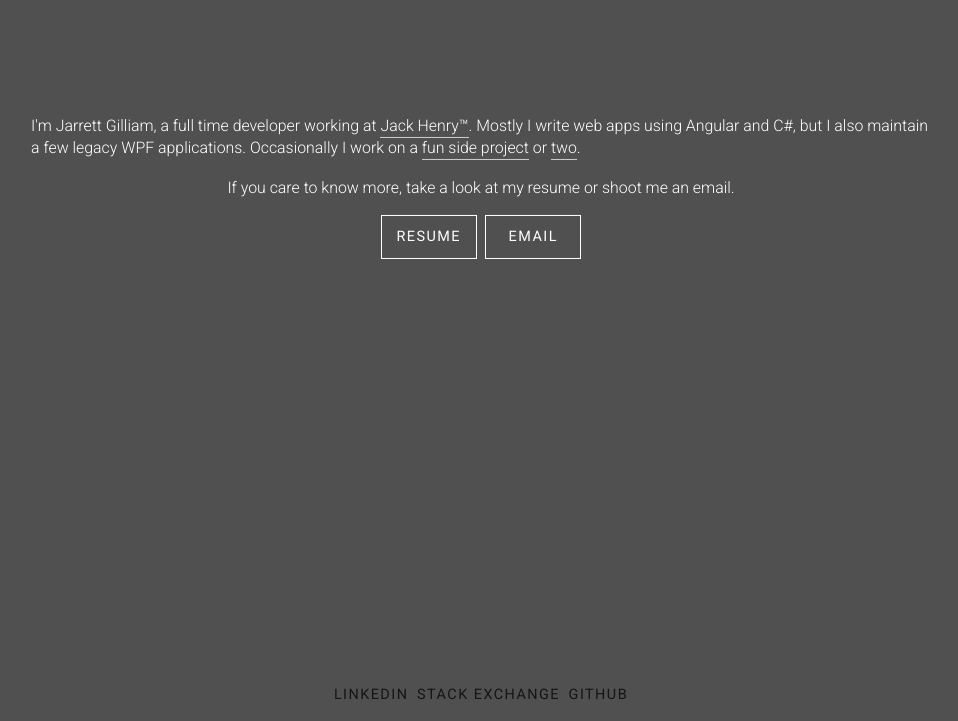
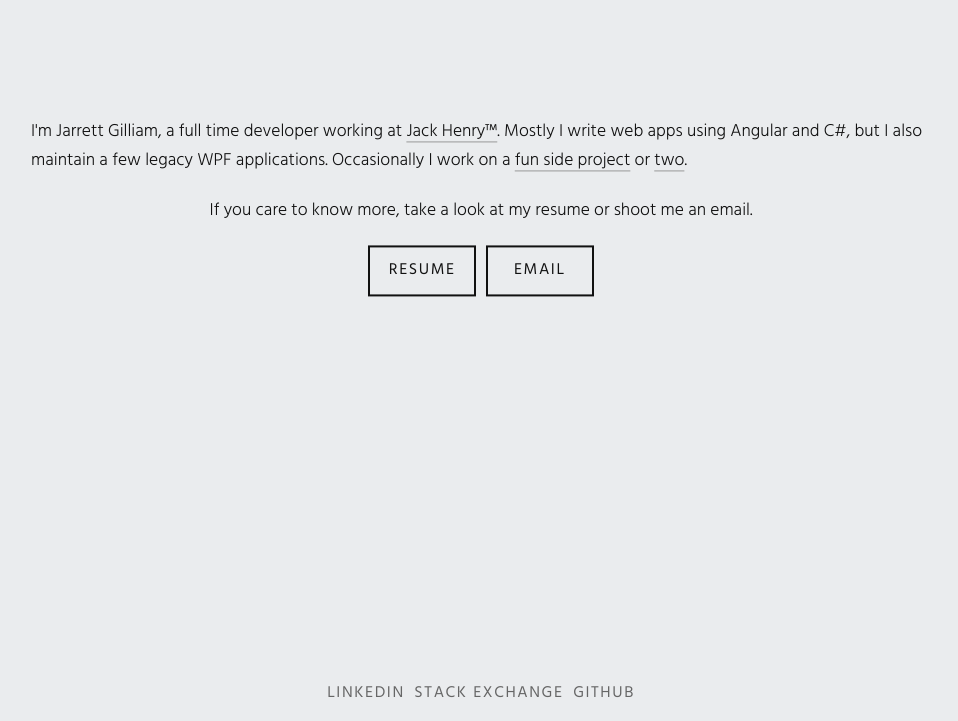
Before and after one commit to jarrettgilliam/website, a plain HTML site: page src/Website/wwwroot/index.html in a window 1280 px wide. Shown: the part 79-800 px from the top of the page, without its empty margins (159-1117 px from the left). Drawn offline with Linux system fonts and the light colour scheme.

Commit message:
Improve style; change font; add light mode

```diff
--- a/src/Website/wwwroot/index.html
+++ b/src/Website/wwwroot/index.html
@@ -3,13 +3,15 @@
 <head>
     <meta charset="utf-8" />
     <meta name="viewport" content="width=device-width, initial-scale=1" />
-    <link href="https://fonts.googleapis.com/css?family=Roboto:300,400,500" rel="stylesheet">
+    <link rel="preconnect" href="https://fonts.googleapis.com">
+    <link rel="preconnect" href="https://fonts.gstatic.com" crossorigin>
+    <link href="https://fonts.googleapis.com/css2?family=Hind:wght@300;400;500;600;700&display=swap" rel="stylesheet">
     <link rel="stylesheet" type="text/css" href="style.css?v=1" />
     <link rel="shortcut icon" href="favicon_192px.png">
     <title>Jarrett Gilliam</title>
 </head>
 <body>
-    <h1 class="header">Yo!</h1>
+    <h1 class="header">Hello</h1>
     <div class="flex-body">
         <p class="body-line">
             I'm Jarrett Gilliam, a full time developer working at <a class="text-link" href="https://www.jackhenry.com">Jack Henry™</a>.
--- a/src/Website/wwwroot/style.css
+++ b/src/Website/wwwroot/style.css
@@ -1,33 +1,45 @@
+:root {
+    --transition-time: 0.3s;
+    --color-background: #505050;
+    --color-background-light: #999999;
+    --color-font: #EAECEE;
+    --color-font-light: white;
+    --color-font-inverted: #151515;
+}
+
+@media (prefers-color-scheme: light) {
+    :root {
+        --color-background: #EAECEE;
+        --color-background-light: #999999;
+        --color-font: #111111;
+        --color-font-light: #222222;
+        --color-font-inverted: #666666;
+    }
+}
+
 html {
-    background-color: #505050;
+    background-color: var(--color-background);
     margin: auto;
-    font-family: 'Roboto', sans-serif;
+    font-family: "Hind", sans-serif;
 }
 
 body {
-    vertical-align: middle;
     min-width: 100%;
 }
 
 html, body {
     font-size: 16px;
     height: 100%;
-    margin: 0px;
-    padding: 0px;
-    border: 0px;
+    margin: 0;
+    padding: 0;
+    border: 0;
     position: fixed;
-    left: 0px;
-    right: 0px;
-}
-
-@media only screen and (max-device-width: 1080px) {
-    html, body {
-        font-size: 0.95em;
-    }
+    left: 0;
+    right: 0;
 }
 
 h1, p {
-    color: white;
+    color: var(--color-font);
 }
 
 .header {
@@ -83,53 +95,44 @@ a.button {
     width: 6.5em;
     height: 2.9em;
     line-height: 2.9em;
-    border: 0.125em solid white;
-    transition: color .2s;
+    border: 0.125em solid var(--color-font);
+    transition: all var(--transition-time);
     text-transform: uppercase;
     letter-spacing: 0.1em;
     text-decoration: none;
     outline: none;
-    color: white;
+    color: var(--color-font);
 }
 
 a.button:hover, a.button:focus {
-    color: #505050;
-    background-color: white;
+    color: var(--color-background);
+    background-color: var(--color-font);
 }
 
 a.button:active {
-    color: #808080;
-    background-color: #F0F0F0;
-    border: 0.125em solid #F0F0F0;
+    color: var(--color-background-light);
+    background-color: var(--color-font-light);
+    border: 0.125em solid var(--color-font-light);
 }
 
 a.text-link {
-    color: white;
+    color: var(--color-font);
     font-weight: 300;
     line-height: 1.4em;
-    text-decoration: none;
-    border-bottom: 0.0625em solid #cccccc;
-    padding-bottom: 2px;
+    text-underline-offset: 0.3em;
+    text-decoration-color: var(--color-background-light);
 }
 
 a.text-link:link {
-    text-decoration: none;
-    transition: border-bottom 0.7s;
-}
-
-a.text-link:visted {
-    text-decoration: none;
+    transition: all var(--transition-time);
 }
 
 a.text-link:hover {
-    border-bottom: 0.0625em solid white;
-    color: white;
+    text-decoration-color: var(--color-font);
 }
 
 a.text-link:active {
-    color: white;
-    border-bottom: 0.0625em solid white;
-    text-decoration: none;
+    text-decoration-color: var(--color-font);
 }
 
 .social-flex {
@@ -137,8 +140,8 @@ a.text-link:active {
     display: flex;
     flex-direction: row;
     justify-content: center;
-    left: 0px;
-    right: 0px;
+    left: 0;
+    right: 0;
     clear: both;
     position: relative;
     z-index: 10;
@@ -153,14 +156,14 @@ a.social-button {
     letter-spacing: 0.1em;
     text-decoration: none;
     outline: none;
-    color: #151515;
-    transition: color .2s;
+    color: var(--color-font-inverted);
+    transition: all var(--transition-time);
     margin-left: 0.3em;
     margin-right: 0.3em;
 }
 
 a.social-button:hover, a.social-button:focus {
-    color: white;
+    color: var(--color-font);
 }
 
 footer {
```
